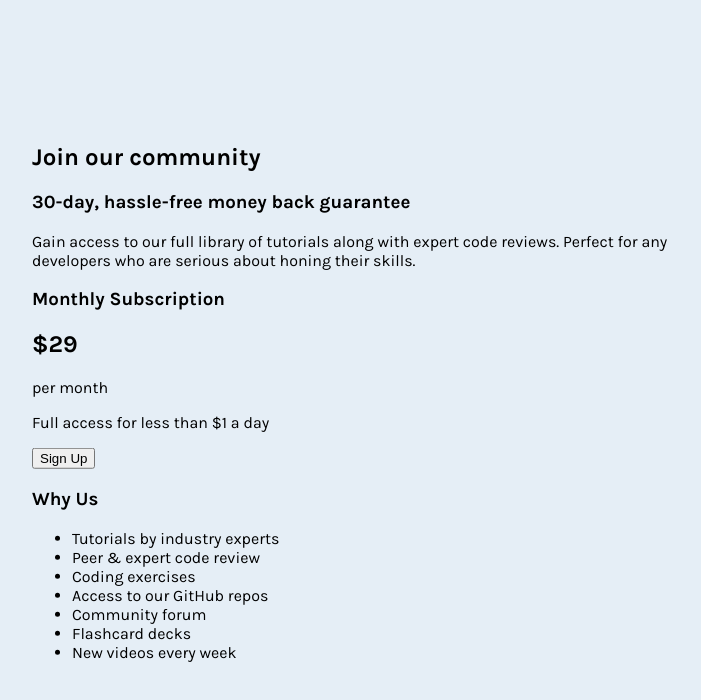
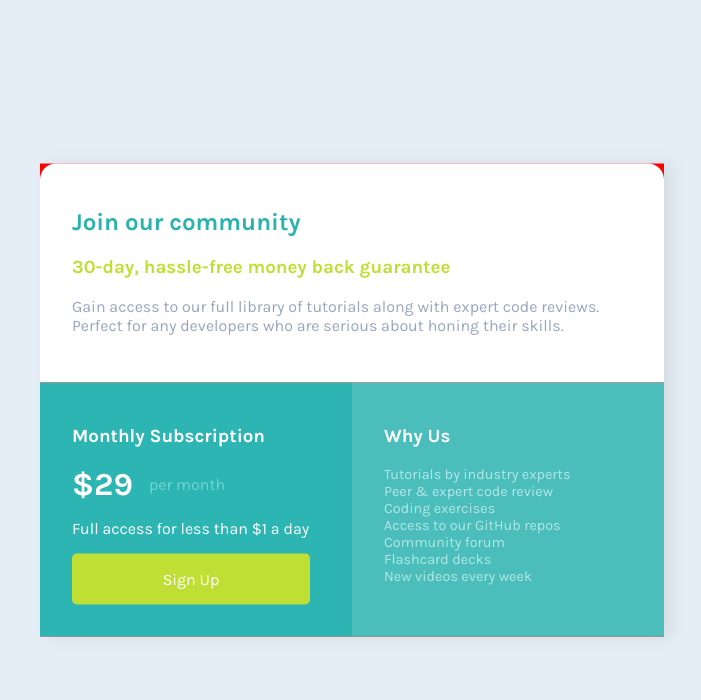
Before and after one commit to kevinfreitasv80/Single-Price-Grid-Component-Master, a plain HTML site: page index.html in a window 1280 px wide. Shown: the whole page, without its empty margins (288-989 px from the left). Drawn offline with Linux system fonts and the light colour scheme.

Commit message:
Single Price Grid Component Master

```diff
--- a/assets/style.css
+++ b/assets/style.css
@@ -1,15 +1,85 @@
 @import url('https://fonts.googleapis.com/css2?family=Karla:wght@400;700&display=swap');
 
+:root{
+    --white: hsl(0, 0%, 100%);
+    --colorP: hsl(218, 22%, 67%);
+    --bgScreen: hsl(206, 47%, 93%);
+    --moneyBack: hsl(71, 73%, 54%);
+}
+html, body, button{
+    font-family: "Karla", sans-serif;
+}
 html, body{
     margin: 0;
     padding: 0;
-    font-family: "Karla", sans-serif;
-    background: hsl(206, 47%, 93%);
+    background: var(--bgScreen);
+    color: var(--colorP);
 }
-
 main{
     position: absolute;
     top: 50%;
     left: 50%;
     transform: translate(-50%, -50%);
+    display: grid;
+    grid-template-columns: repeat(2, 19.5em);
+    box-shadow: .5em 0 1em rgba(0, 0, 0, 0.081);
+    background: red;
 }
+ul{
+    padding: 0;
+    list-style: none;
+}
+h1{
+    color: hsl(179, 62%, 43%);
+}
+span{
+    font-size: 2em;
+    margin-right: .5em;
+    font-weight: 700;
+}
+button{
+    width: 85%;
+    font-size: 1em;
+    color: var(--white);
+    padding: 1em;
+    border-radius: .3em;
+    border: none;
+    background: var(--moneyBack);
+}
+h3:not(.moneyBack), span, .fullAccess{
+    color: var(--white);
+}
+
+.joinCommu{
+    grid-row: 1;
+    grid-column-start: 1;
+    grid-column-end: 3;
+    border-radius: 1em 1em 0 0;
+}
+.month, .whyUs{
+    grid-row: 2;
+}
+.joinCommu, .month, .whyUs{
+    padding: 1.5em 0 2em 2em;
+}
+.whyUs ul{
+    color: hsl(179, 52%, 80%);
+    font-size: .9em;
+}
+.price{
+    display: flex;
+    align-items: center;
+    color: hsl(179, 54%, 64%);
+}
+.moneyBack{
+    color: var(--moneyBack);
+}
+.joinCommu{
+    background: var(--white);
+}
+.month{
+    background: hsl(179, 61%, 44%);
+}
+.whyUs{
+    background: hsl(179, 47%, 52%);
+}
--- a/index.html
+++ b/index.html
@@ -9,18 +9,21 @@
   </head>
   <body>
     <main>
-      <section>
+      <section class="joinCommu">
         <h1>Join our community</h1>
-        <h3>30-day, hassle-free money back guarantee</h3>
-        <p>Gain access to our full library of tutorials along with expert code reviews. Perfect for any developers who are serious about honing their skills.</p>
+        <h3 class="moneyBack">30-day, hassle-free money back guarantee</h3>
+        <ul>
+          <li>Gain access to our full library of tutorials along with expert code reviews.</li>
+          <li>Perfect for any developers who are serious about honing their skills.</li>
+        </ul>
       </section>
-      <section>
+      <section class="month">
         <h3>Monthly Subscription</h3>
-        <p><h1>&dollar;29</h1> per month</p>
-        <p>Full access for less than &dollar;1 a day</p>
+        <p class="price"><span>&dollar;29</span> per month</p>
+        <p class="fullAccess">Full access for less than &dollar;1 a day</p>
         <button>Sign Up</button>
       </section>
-      <section>
+      <section class="whyUs">
         <h3>Why Us</h3>
         <ul>
           <li>Tutorials by industry experts</li>
```
